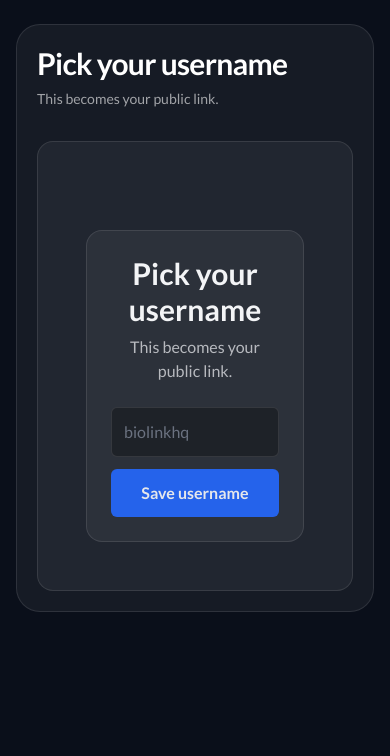
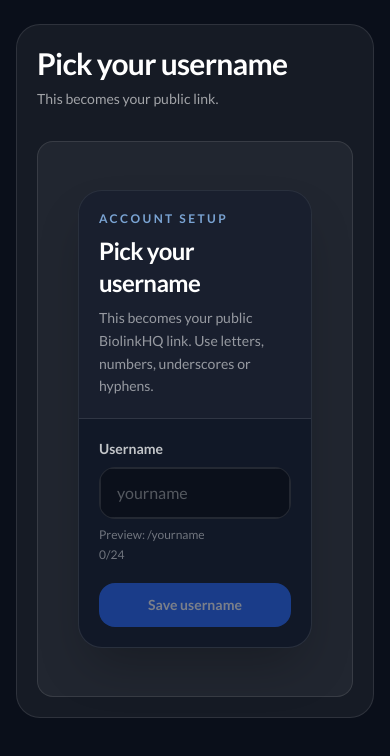
Before and after one commit to TheBioLink/biolinkhq, a Next.js app: page /account in a window 390 px wide. Shown: the top 756 px of the page. Built offline with nearby package versions, Linux system fonts and the light colour scheme; no server answers; the database is empty; sample sign-in values are in the browser's storage.

Commit message:
Fix username setup endpoint and responsive UI

```diff
--- a/src/components/forms/UsernameForm.js
+++ b/src/components/forms/UsernameForm.js
@@ -1,24 +1,43 @@
 "use client";
 
-import { useState } from "react";
+import { useMemo, useState } from "react";
 import { useRouter } from "next/navigation";
 
+function cleanUsername(value) {
+  return String(value || "")
+    .toLowerCase()
+    .replace(/[^a-z0-9_-]/g, "")
+    .slice(0, 24);
+}
+
 export default function UsernameForm({ desiredUsername }) {
-  const [username, setUsername] = useState(desiredUsername || "");
+  const [username, setUsername] = useState(cleanUsername(desiredUsername || ""));
   const [error, setError] = useState("");
   const [loading, setLoading] = useState(false);
   const router = useRouter();
 
+  const preview = useMemo(() => username || "yourname", [username]);
+  const isValid = username.length >= 2 && username.length <= 24;
+
   async function handleSubmit(e) {
     e.preventDefault();
     setError("");
+
+    const finalUsername = cleanUsername(username);
+    setUsername(finalUsername);
+
+    if (!finalUsername || finalUsername.length < 2) {
+      setError("Username must be at least 2 characters.");
+      return;
+    }
+
     setLoading(true);
 
     try {
-      const res = await fetch("/api/page", {
+      const res = await fetch("/api/username", {
         method: "POST",
         headers: { "Content-Type": "application/json" },
-        body: JSON.stringify({ uri: username }),
+        body: JSON.stringify({ username: finalUsername }),
       });
 
       const data = await res.json();
@@ -31,36 +50,61 @@ export default function UsernameForm({ desiredUsername }) {
       router.push("/account");
       router.refresh();
     } catch {
-      setError("Network error");
+      setError("Network error. Please try again.");
     } finally {
       setLoading(false);
     }
   }
 
   return (
-    <div className="p-4 max-w-md mx-auto mt-10">
-      <div className="bg-white/5 border border-white/10 rounded-2xl p-6">
-        <h1 className="text-3xl font-bold text-center mb-2 text-gray-100">
+    <div className="mx-auto flex min-h-[55vh] w-full max-w-xl items-center justify-center px-2 py-4 sm:px-4">
+      <div className="w-full overflow-hidden rounded-3xl border border-white/10 bg-[#101827]/90 shadow-2xl backdrop-blur">
+        <div className="border-b border-white/10 bg-white/[0.03] px-5 py-5 sm:px-7">
+          <p className="text-xs font-black uppercase tracking-[0.2em] text-blue-300/80">
+            Account setup
+          </p>
+          <h1 className="mt-2 text-2xl font-black tracking-tight text-white sm:text-3xl">
             Pick your username
           </h1>
-        <p className="text-center mb-6 text-gray-400">
-          This becomes your public link.
+          <p className="mt-2 text-sm leading-relaxed text-white/55">
+            This becomes your public BiolinkHQ link. Use letters, numbers, underscores or hyphens.
           </p>
+        </div>
 
-        <form onSubmit={handleSubmit} className="space-y-3">
+        <form onSubmit={handleSubmit} className="space-y-5 p-5 sm:p-7">
+          <div>
+            <label className="mb-2 block text-sm font-bold text-white/75">
+              Username
+            </label>
+            <div className="flex overflow-hidden rounded-2xl border border-white/10 bg-black/30 focus-within:border-blue-400/70">
+              <span className="hidden items-center border-r border-white/10 px-4 text-sm text-white/35 sm:flex">
+                biolinkhq.lol/
+              </span>
               <input
                 value={username}
-            onChange={(e) => setUsername(e.target.value)}
-            className="w-full bg-black/30 border border-white/10 p-3 rounded-md text-gray-100 placeholder:text-gray-500 outline-none focus:ring-2 focus:ring-blue-500/60"
-            placeholder="biolinkhq"
+                onChange={(e) => setUsername(cleanUsername(e.target.value))}
+                className="min-w-0 flex-1 bg-transparent px-4 py-3 text-white outline-none placeholder:text-white/30"
+                placeholder="yourname"
                 autoComplete="off"
+                autoCapitalize="none"
+                spellCheck="false"
               />
+            </div>
+            <div className="mt-2 flex flex-col gap-1 text-xs text-white/40 sm:flex-row sm:items-center sm:justify-between">
+              <span>Preview: /{preview}</span>
+              <span>{username.length}/24</span>
+            </div>
+          </div>
 
-          {error && <div className="text-red-400 text-sm">{error}</div>}
+          {error ? (
+            <div className="rounded-2xl border border-red-500/20 bg-red-500/10 px-4 py-3 text-sm font-medium text-red-200">
+              {error}
+            </div>
+          ) : null}
 
           <button
-            disabled={loading}
-            className="w-full bg-blue-600 hover:bg-blue-500 text-white font-bold py-3 rounded-md disabled:opacity-60"
+            disabled={loading || !isValid}
+            className="w-full rounded-2xl bg-blue-600 px-5 py-3 text-sm font-black text-white transition hover:bg-blue-500 disabled:cursor-not-allowed disabled:opacity-50"
             type="submit"
           >
             {loading ? "Saving..." : "Save username"}
```
Lines whose indentation alone changed are shown as unchanged.
